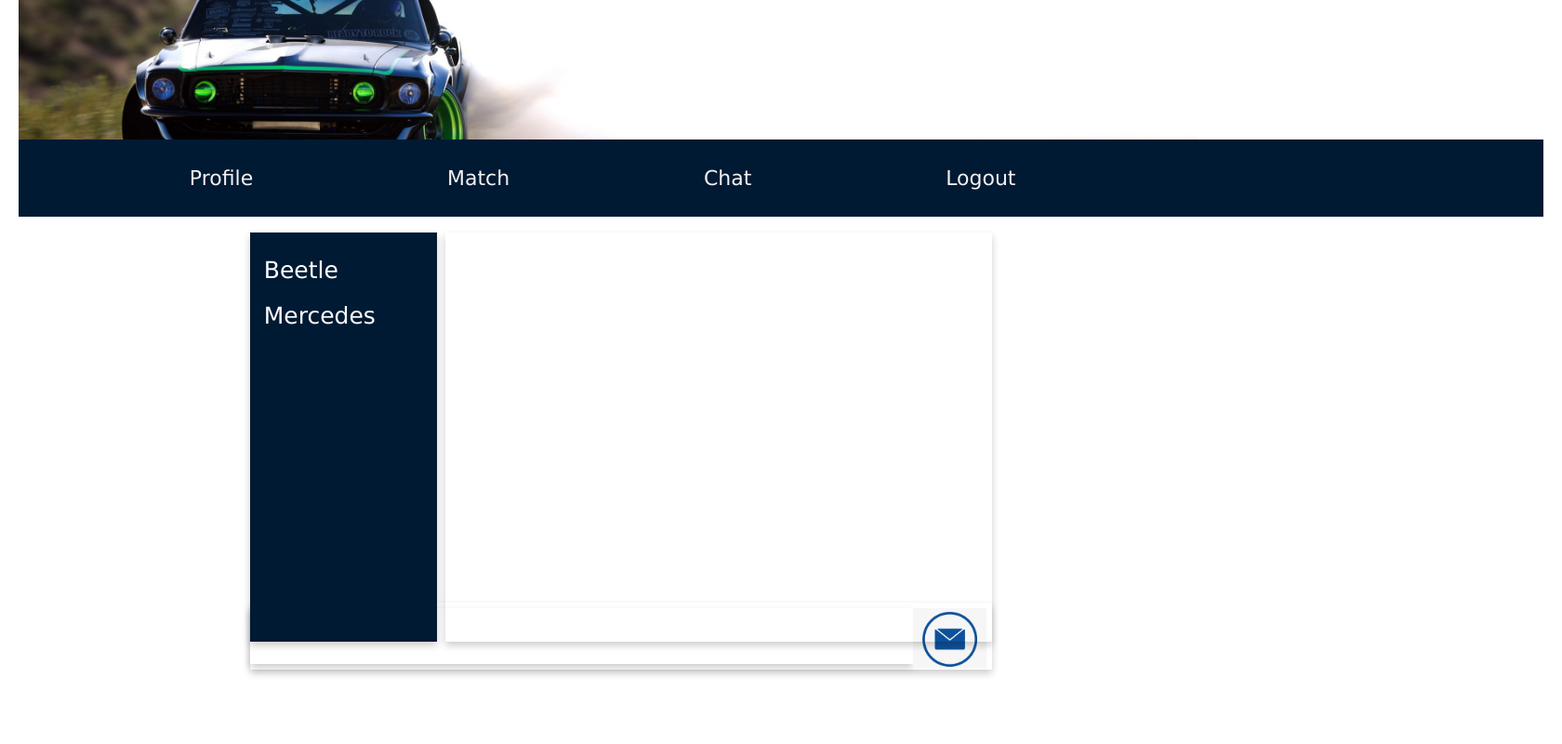
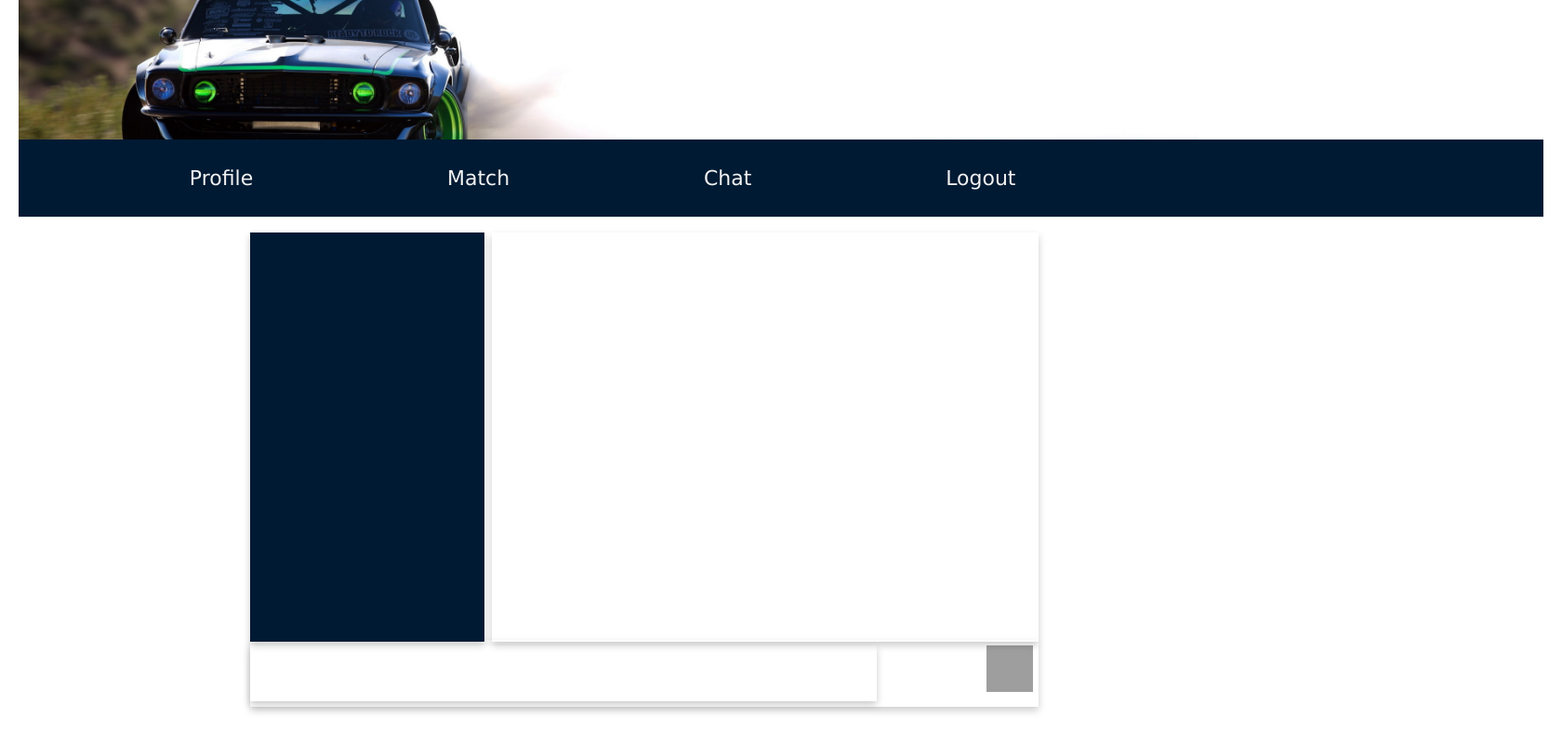
Before and after one commit to Tuddy18/MasinaVisurilorTale-Monolith, a Flask app: page /chat in a window 1680 px wide. Shown: the whole page at 93% size. Run offline with Flask 2, Linux system fonts and the light colour scheme; a user stored in the database is signed in; data comes from the database, SQL or seed files in the repository; parts of the project's set-up code (start-up, migrations or seed data) failed here and were passed over; some libraries are stand-ins or nearby versions; grey boxes are pictures that could not be loaded.

Commit message:
added dynamic chat chat

```diff
--- a/app/__init__.py
+++ b/app/__init__.py
@@ -1,7 +1,11 @@
 from flask import Flask
 
+from flask_socketio import SocketIO, emit
 
 app = Flask(__name__)
+socketio = SocketIO(app)
+
+
 from app.home import home
 from app.user import register, login
 from app.match import match
@@ -9,4 +13,4 @@ from app.orders import orders
 from app.payment import payment
 from app.profile import profile
 from app.profile import profile_callbacks
-from app.chat import chat
+from app.chat import chat, chat_callbacks
--- /dev/null
+++ b/app/chat/chat_callbacks.py
@@ -0,0 +1,19 @@
+from flask_socketio import emit, send, join_room
+from run import socketio
+from flask import request, session
+
+profile_id_to_session = {}
+
+@socketio.on('connect')
+def connected():
+    print("Client connected on session: ", request.sid)
+    profile_id_to_session[str(session["ProfileId"])] = request.sid
+
+
+@socketio.on("my event")
+def handle_custom_event(json):
+    print('received event: ' + str(json))
+
+
+def notify_message_received(second_profile_id):
+    socketio.emit("message_received", room=profile_id_to_session[str(second_profile_id)])
--- a/app/static/css/chat.css
+++ b/app/static/css/chat.css
@@ -57,7 +76,7 @@ body {
 
 
   box-shadow: 0 4px 8px 0 rgba(0, 0, 0, 0.2);
-  width: 12%;
+  width: 15%;
   min-width: 100px;
   height: 55%;
   min-height: 200px;
@@ -70,6 +89,18 @@ body {
 
 /* The navigation menu links */
 .sidenav a {
+  padding-top: 6px;
+  padding-right: 8px;
+  padding-bottom: 6px;
+  text-decoration: none;
+  font-size: 25px;
+  color: white;
+  display: block;
+}
+
+.sidenav button {
+background-color: transparent;
+    border: transparent;
   padding-top: 6px;
   padding-right: 8px;
   padding-bottom: 6px;
@@ -114,14 +145,14 @@ body {
   min-width: 200px;
   margin: 1%;
 
-  left: 27.5%;
+  left: 30.5%;
 }
 
 .message-box {
    height: 9%;
-   width: 47.5%;
+   width: 50.5%;
    position: absolute;
-   bottom: 10%;
+   bottom: 5%;
    left: 16%;
    padding-top: 6px;
    padding-bottom: 6px;
@@ -132,7 +163,7 @@ body {
 }
 
 .message-input {
-    width: 90%;
+    width: 80%;
     height: 100%;
     padding-left: 2%;
     box-shadow: 0 4px 8px 0 rgba(0, 0, 0, 0.2);
@@ -140,13 +171,13 @@ body {
 }
 
 .send-button {
-    #display: inline-block;
+    float: right;
     border: none;
-    height: 90%;
-    width: 10%;
-    position: absolute;
-    background: url(/static/send.png);
-    background-size:cover;
+    background-image: url(https://image.flaticon.com/icons/svg/60/60525.svg);
+    background-size: 100%;
+    width: 50px;
+    height: 50px;
+    background-color: transparent;
 }
 
 .messages {
--- a/app/static/css/match.css
+++ b/app/static/css/match.css
@@ -6,12 +6,22 @@ div.first {
    display: inline-block;
   position: relative;
   width: 100%;
-  height: 50%;
+  height: 60%;
   background: black;
   overflow: hidden;
   display: flex;
     justify-content: center;
     align-items: center;
+}
+
+.profile_name{
+    position: absolute;
+  bottom: 20%;
+  right: 50%;
+  z-index: 10;
+  font-weight: 600;
+  font-size: 40px;
+  color: #fff;
 }
 
 .like{
--- a/app/static/js/chat.js
+++ b/app/static/js/chat.js
@@ -1,50 +1,57 @@
+let socketio_host = window.location.hostname + ':' + window.location.port;
+$(document).ready(function() {
+  var socket = io(socketio_host);
+    socket.on('connect', function() {
+        console.log("Connected to server");
+    });
+    socket.on('message_received', function(data) {
+        console.log("message received callback fired");
+         getChatMessages(speaking_to);
+    });
+});
 let speaking_to;
-let matched_contact_id;
 
 function getChatMessages(second_person_id) {
     speaking_to = second_person_id;
-
-    window.setInterval(function () {
         $.get("/chat/" + speaking_to, function (messages) {
             document.getElementById("messages").innerHTML = "";
             for (let i = 0; i < messages.length; i++) {
                 document.getElementById("messages").innerHTML += getMessageHtml(messages[i]);
-                matched_contact_id = messages[i].MatchedContactId
             }
 
         });
-    }, 2000);
-
 }
 
 
+
 function addChatMessage(message) {
-    $.post("/message",
+    if(speaking_to){
+         $.post("/message",
         {
-            MatchedContactId: matched_contact_id,
-            MessageText: message
+            MessageText: message,
+            second_profile_id: speaking_to
         }, function () {
-            document.getElementById("messages").innerHTML += ' <div class="container_chat">\n' +
-                '            <img src="/static/tv.jpg" alt="Avatar" style="width:100%;">\n' +
-                '            <p>' + message + '</p>\n' +
-                '            <span class="time-right_chat">11:02</span>\n' +
-                '        </div>';
-            document.getElementById("fname").value = "";
-            subscribe()
+            getChatMessages(speaking_to);
         }
     );
+    }
+
 }
 
 function getMessageHtml(message) {
     const dark_format = ' <div class="container_chat darker_chat" style="width:auto">\n' +
-        '            <img src="/static/lada.jpg" alt="Avatar" class="right" style="width:100%;">\n' +
+        '        <div class="cropped-avatar cropped-avatar-right">\n' +
+        '            <img src="' + message.photo_url + '" alt="Avatar" class="avatar-image">\n' +
+        '       </div>' +
         '            <p>' + message.MessageText + '</p>\n' +
         '            <span class="time-left_chat">11:01</span>\n' +
         '        </div>';
     const white_format = ' <div class="container_chat" style="width:auto">\n' +
-        '            <img src="/static/tv.jpg" alt="Avatar" style="width:100%;">\n' +
+        '        <div class="cropped-avatar cropped-avatar-left">\n' +
+        '            <img src="' + message.photo_url + '" alt="Avatar" class="avatar-image">\n' +
+        '       </div>' +
         '            <p>' + message.MessageText + '</p>\n' +
-        '            <span class="time-right_chat">11:02</span>\n' +
+        '            <span class="time-left_chat">11:01</span>\n' +
         '        </div>';
     if (message.MessageOwner === speaking_to) {
         return dark_format
--- a/app/templates/chat.html
+++ b/app/templates/chat.html
@@ -1,15 +1,21 @@
-<script type="text/javascript"
-        src="{{ url_for('static', filename='js/chat.js') }}"></script>
+
 
 {% extends 'layout.html' %}
 {% block body %}
+
+<script type="text/javascript"
+        src="{{ url_for('static', filename='js/chat.js') }}"></script>
     <!-- Sidebar -->
-
-
  <div class="sidenav">
      <div class="messages">
     {% for profile in profiles %}
-        <a onclick="getChatMessages({{ profile.ProfileId }})">{{ profile.Name }}</a>
+         <div class="contact-avatar">
+             <div class="cropped-avatar">
+                       <img src="{{ profile.photo }}" alt="Avatar" class="avatar-image">
+            </div>
+            <button onclick="getChatMessages({{ profile.ProfileId }})">{{ profile.Name }}</button>
+         </div>
+
 
     {% endfor %}
          </div>
@@ -28,8 +34,11 @@
 
 <div class="message-box">
         <!--<label for="fname">Message:</label><br>-->
-        <input class="message-input" type="text" id="fname" name="fname">
-        <button class="send-button" onclick="addChatMessage($('#fname').val())"></button>
+        <input class="message-input" type="text" id="message_text" name="fname">
+        <button class="send-button" onclick="addChatMessage($('#message_text').val())">
+        </button>
+
+
 </div>
 
 
--- a/app/templates/layout.html
+++ b/app/templates/layout.html
@@ -6,8 +6,9 @@
 <link rel="stylesheet" href="https://maxcdn.bootstrapcdn.com/bootstrap/3.4.1/css/bootstrap.min.css">
 
 
-  <script src="https://ajax.googleapis.com/ajax/libs/jquery/3.4.1/jquery.min.js"></script>
   <script src="https://maxcdn.bootstrapcdn.com/bootstrap/3.4.1/js/bootstrap.min.js"></script>
+          <script src="https://ajax.googleapis.com/ajax/libs/jquery/3.4.1/jquery.min.js"></script>
+
 
     <link rel="stylesheet" href="{{ url_for('static', filename='css/navbar.css') }}">
     <link rel="stylesheet" href="{{ url_for('static', filename='css/profile.css') }}">
@@ -16,8 +17,10 @@
     <link rel="stylesheet" href="{{ url_for('static', filename='css/chat.css') }}">
     <link rel="stylesheet" href="https://www.w3schools.com/w3css/4/w3.css">
 
-<script type="text/javascript"
-        src="https://requirejs.org/docs/release/2.3.5/minified/require.js"></script>
+        <script src="//cdnjs.cloudflare.com/ajax/libs/socket.io/2.2.0/socket.io.js" integrity="sha256-yr4fRk/GU1ehYJPAs8P4JlTgu0Hdsp4ZKrx8bDEDC3I=" crossorigin="anonymous"></script>
+
+<script type="text/javascript" src="https://requirejs.org/docs/release/2.3.5/minified/require.js"></script>
+
 
 
 
--- a/requirements.txt
+++ b/requirements.txt
@@ -2,5 +2,5 @@ pywebpush
 flask
 passlib
 flask-mysqldb
-flask_sse
 Flask-WTF
+flask_socketio
--- a/run.py
+++ b/run.py
@@ -1,7 +1,8 @@
 #!flask/bin/python
-from app import app
+from app import app, socketio
 
 app.secret_key='secret'
+
 if __name__ == '__main__':
     # app.run(host="0.0.0.0")
-    app.run()
+    socketio.run(app)
```
Also changed, not shown: other parts of app/static/css/chat.css (+25 -6 lines), app/chat/chat.py (+44 -11 lines), app/profile/profile.py (+18 -15 lines), app/static/js/profile.js (+12 -0 lines), app/templates/match.html (+2 -5 lines).
